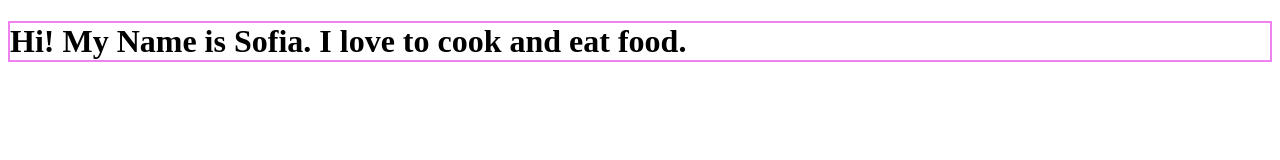
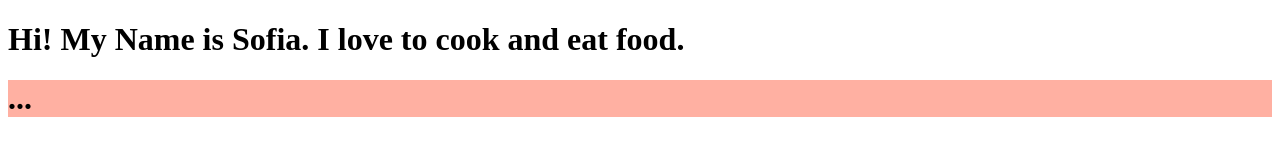
Before and after one commit to sofiagaston/myfirstpage, a plain HTML site: page index.html in a window 1280 px wide. Drawn offline with Linux system fonts and the light colour scheme.

Commit message:
Update index.html

```diff
--- a/index.html
+++ b/index.html
@@ -1,6 +1,7 @@
 <!DOCTYPE html>
 <html>
   <body>
-    <h1 style="border:2px solid Violet;">Hi! My Name is Sofia. I love to cook and eat food.</h1>
+    <h1 style="border:2px MediumSeaGreen;">Hi! My Name is Sofia. I love to cook and eat food.</h1>
+    <h1 style="background-color:rgba(255, 99, 71, 0.5);">...</h1>
   </body>
 </html>
```
